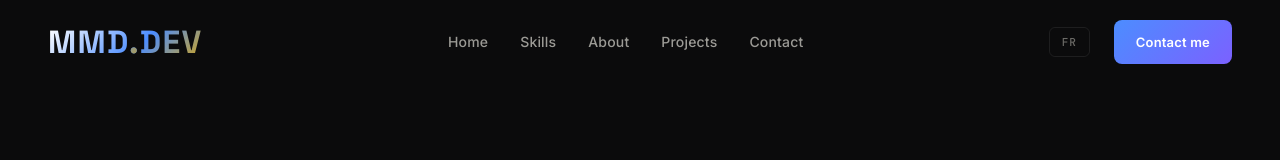
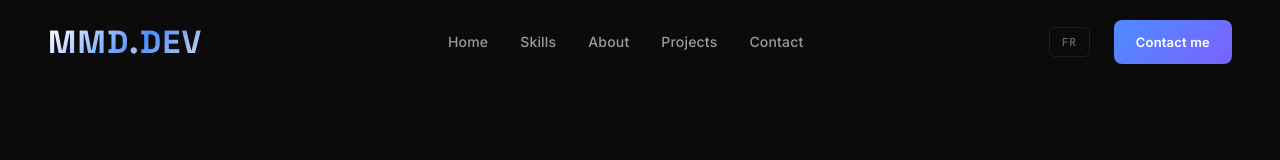
Before and after one commit to mouhamedm/lumora, a React (Vite) app: page / in a window 1280 px wide. Shown: the top 160 px of the page. Built offline with nearby package versions, Linux system fonts and the light colour scheme.

Commit message:
style: change logo gradient from gold to silver

```diff
--- a/src/sections/Navbar/Navbar.css
+++ b/src/sections/Navbar/Navbar.css
@@ -43,7 +43,7 @@
   letter-spacing: 0.04em;
   text-decoration: none;
   color: transparent;
-  background: linear-gradient(135deg, #fff 0%, var(--accent) 60%, var(--gold) 100%);
+  background: linear-gradient(135deg, #fff 0%, var(--accent) 60%, #CBD5E1 100%);
   -webkit-background-clip: text;
   background-clip: text;
   position: relative;
@@ -56,7 +56,7 @@
 
 .nav__logo-dot {
   color: transparent;
-  background: linear-gradient(135deg, var(--accent), var(--gold));
+  background: linear-gradient(135deg, var(--accent), #CBD5E1);
   -webkit-background-clip: text;
   background-clip: text;
 }
```
